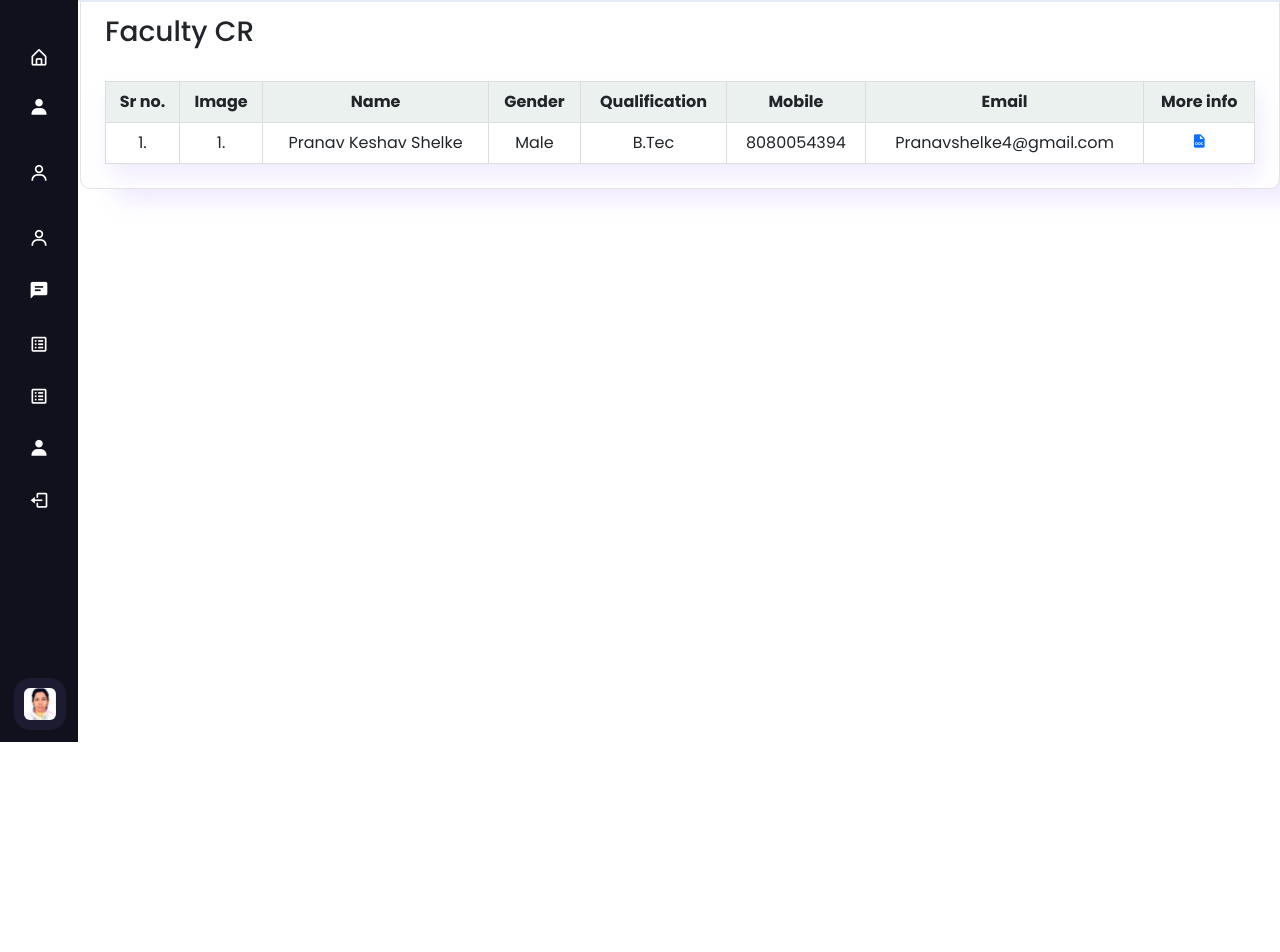
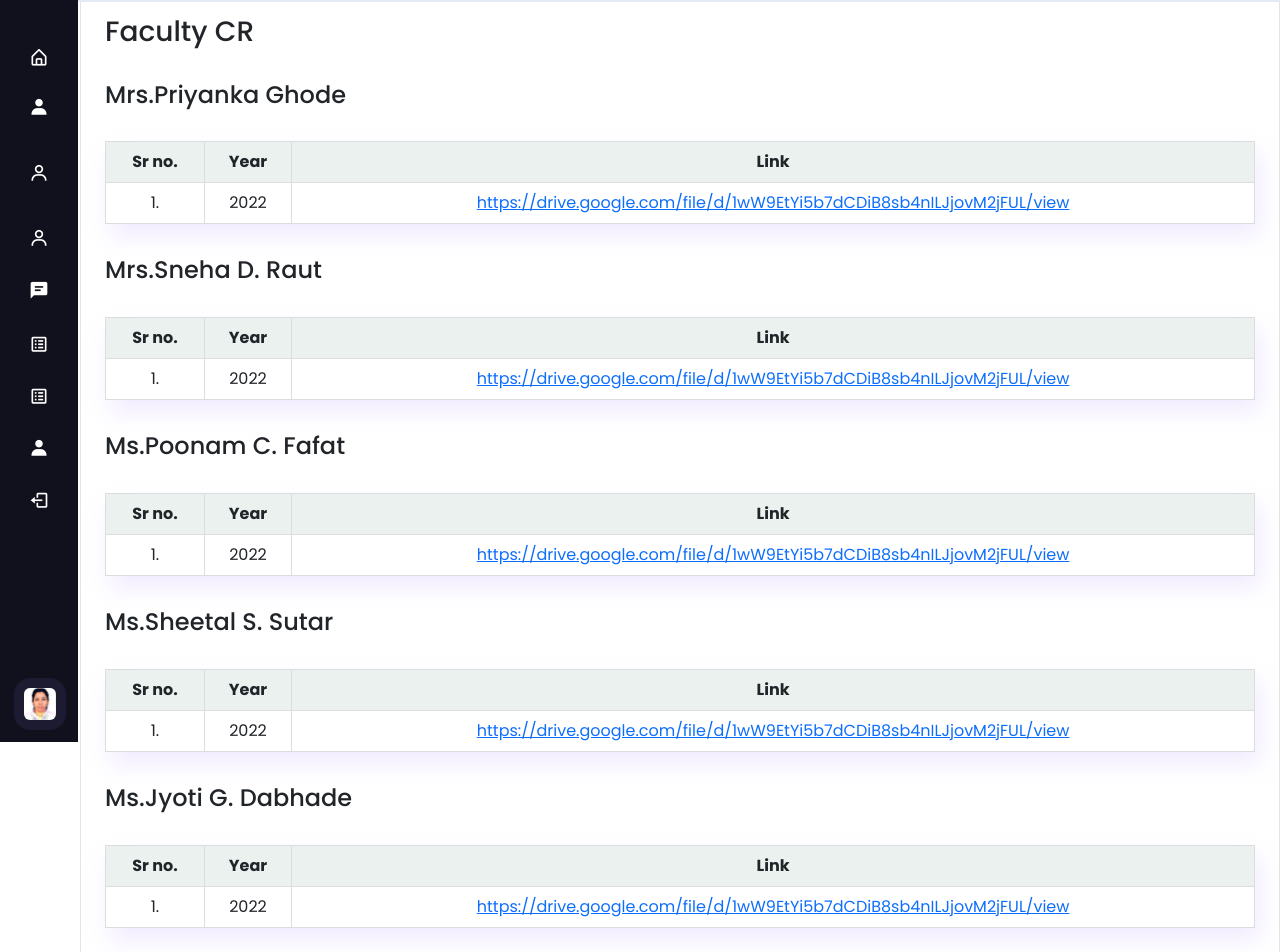
Before and after one commit to PranavShelke4/IT, a React (Create React App) app: page /Faculty-CR in a window 1280 px wide. Shown: the part 58-1010 px from the top of the page. Before the commit the page ends 800 px from the top, so only its background shows below. Built offline with nearby package versions, Linux system fonts and the light colour scheme.

Commit message:
HOD Faculte CR & Leave done

```diff
--- a/src/components/HOD/Dashboard/FacultyCR.js
+++ b/src/components/HOD/Dashboard/FacultyCR.js
@@ -1,6 +1,5 @@
-import React from 'react'
+import React from "react";
 import "./Facultys.css";
-import { Link } from "react-router-dom";
 
 
 function FacultyCR() {
@@ -10,29 +9,140 @@ function FacultyCR() {
         <div className="fideo">
           <h3 className="fidoh3">Faculty CR</h3>
 
+          <h4 className="fidoh3">Mrs.Priyanka Ghode</h4>
+
           <table>
             <tr>
               <th>Sr no.</th>
-                <th>Image</th>
-                <th>Name</th>
-                <th>Gender</th>
-                <th>Qualification</th>
-                <th>Mobile</th>
-                <th>Email</th>
-                <th>More info</th>
+              <th>Year</th>
+              <th>Link</th>
             </tr>
             <tr>
               <td>1.</td>
+              <td>2022</td>
+              <td>
+                <a
+                  href={
+                    "https://drive.google.com/file/d/1wW9EtYi5b7dCDiB8sb4nILJjovM2jFUL/view"
+                  }
+                >
+                  https://drive.google.com/file/d/1wW9EtYi5b7dCDiB8sb4nILJjovM2jFUL/view
+                </a>{" "}
+              </td>
+            </tr>
+          </table>
+
+          <h4 className="fidoh4">Mrs.Sneha D. Raut</h4>
+
+          <table>
+            <tr>
+              <th>Sr no.</th>
+              <th>Year</th>
+              <th>Link</th>
+            </tr>
+            <tr>
               <td>1.</td>
-                <td>Pranav Keshav Shelke</td>
-                <td>Male</td>
-                <td>B.Tec</td>
-                <td>8080054394</td>
-                <td>Pranavshelke4@gmail.com</td>
+              <td>2022</td>
               <td>
-                  <Link to="/">
-                    <i class="bx bxs-file-doc"></i>
-                  </Link>{" "}
+                <a
+                  href={
+                    "https://drive.google.com/file/d/1wW9EtYi5b7dCDiB8sb4nILJjovM2jFUL/view"
+                  }
+                >
+                  https://drive.google.com/file/d/1wW9EtYi5b7dCDiB8sb4nILJjovM2jFUL/view
+                </a>{" "}
+              </td>
+            </tr>
+          </table>
+
+          <h4 className="fidoh4">Ms.Poonam C. Fafat</h4>
+
+          <table>
+            <tr>
+              <th>Sr no.</th>
+              <th>Year</th>
+              <th>Link</th>
+            </tr>
+            <tr>
+              <td>1.</td>
+              <td>2022</td>
+              <td>
+                <a
+                  href={
+                    "https://drive.google.com/file/d/1wW9EtYi5b7dCDiB8sb4nILJjovM2jFUL/view"
+                  }
+                >
+                  https://drive.google.com/file/d/1wW9EtYi5b7dCDiB8sb4nILJjovM2jFUL/view
+                </a>{" "}
+              </td>
+            </tr>
+          </table>
+
+          <h4 className="fidoh4">Ms.Sheetal S. Sutar</h4>
+
+          <table>
+            <tr>
+              <th>Sr no.</th>
+              <th>Year</th>
+              <th>Link</th>
+            </tr>
+            <tr>
+              <td>1.</td>
+              <td>2022</td>
+              <td>
+                <a
+                  href={
+                    "https://drive.google.com/file/d/1wW9EtYi5b7dCDiB8sb4nILJjovM2jFUL/view"
+                  }
+                >
+                  https://drive.google.com/file/d/1wW9EtYi5b7dCDiB8sb4nILJjovM2jFUL/view
+                </a>{" "}
+              </td>
+            </tr>
+          </table>
+
+          <h4 className="fidoh4">Ms.Jyoti G. Dabhade</h4>
+
+          <table>
+            <tr>
+              <th>Sr no.</th>
+              <th>Year</th>
+              <th>Link</th>
+            </tr>
+            <tr>
+              <td>1.</td>
+              <td>2022</td>
+              <td>
+                <a
+                  href={
+                    "https://drive.google.com/file/d/1wW9EtYi5b7dCDiB8sb4nILJjovM2jFUL/view"
+                  }
+                >
+                  https://drive.google.com/file/d/1wW9EtYi5b7dCDiB8sb4nILJjovM2jFUL/view
+                </a>{" "}
+              </td>
+            </tr>
+          </table>
+
+          <h4 className="fidoh4">Mr.Yogesh Uttamrao Bodhe</h4>
+
+          <table>
+            <tr>
+              <th>Sr no.</th>
+              <th>Year</th>
+              <th>Link</th>
+            </tr>
+            <tr>
+              <td>1.</td>
+              <td>2022</td>
+              <td>
+                <a
+                  href={
+                    "https://drive.google.com/file/d/1wW9EtYi5b7dCDiB8sb4nILJjovM2jFUL/view"
+                  }
+                >
+                  https://drive.google.com/file/d/1wW9EtYi5b7dCDiB8sb4nILJjovM2jFUL/view
+                </a>{" "}
               </td>
             </tr>
           </table>
@@ -40,7 +150,7 @@ function FacultyCR() {
         </div>
       </div>
     </>
-  )
+  );
 }
 
-export default FacultyCR
+export default FacultyCR;
--- a/src/components/HOD/Dashboard/Facultys.css
+++ b/src/components/HOD/Dashboard/Facultys.css
@@ -1,13 +1,39 @@
-.facultysList{
+.LeavesHOD, .facultysCR, .facultysList{
     margin-left: 5rem;
     padding-top: 5rem;
 }
+
+
 .fidoh4{
     margin-top: 2rem;
     margin-bottom: 2rem;
 }
 
-.facultysCR{
-    margin-left: 5rem;
-    padding-top: 5rem;
+.AllowBTN{
+    width: 4rem;
+    height: auto;
+    color: black;
+    border-radius: 5px;
+    border-color: green;
+    position: static;
 }
+
+.AllowBTN:hover{
+    background-color: green;
+    color: white;
+}
+
+.DenyBTN{
+    width: 4rem;
+    height: auto;
+    color: black;
+    border-radius: 5px;
+    border-color: red;
+    position: static;
+    margin-left: .2rem;
+}
+
+.DenyBTN:hover{
+    background-color: red;
+    color: white;
+}
--- /dev/null
+++ b/src/components/HOD/Dashboard/LeavesHOD.js
@@ -0,0 +1,40 @@
+/* eslint-disable jsx-a11y/anchor-is-valid */
+import React from "react";
+import "./Facultys.css";
+
+function LeavesHOD() {
+  return (
+    <>
+      <div className="LeavesHOD">
+        <div className="fideo">
+          <h3 className="fidoh3">Faculty Leaves</h3>
+
+          <table>
+            <tr>
+              <th>Sr no.</th>
+              <th>Faculty Name</th>
+              <th>Leav From</th>
+              <th>Leav To</th>
+              <th>Leav Reason</th>
+              <th>Action</th>
+            </tr>
+
+            <tr>
+              <td>1.</td>
+              <td>Pranav Shelke</td>
+              <td>27-4-2022</td>
+              <td>12-12-2022</td>
+              <td>...</td>
+              <td>
+                <button className="AllowBTN">Allow</button> |
+                 <button className="DenyBTN">Deny</button>
+              </td>
+            </tr>
+          </table>
+        </div>
+      </div>
+    </>
+  );
+}
+
+export default LeavesHOD;
--- a/src/components/HOD/HODNavbar.js
+++ b/src/components/HOD/HODNavbar.js
@@ -93,7 +93,7 @@ function classTeacherNavbar() {
                 <Link to="/Faculty-CR">Faculty CR</Link>
               </li>
               <li>
-                <Link to="#">Leaves</Link>
+                <Link to="/Faculty-Leaves">Leaves</Link>
               </li>
             </ul>
           </li>
--- a/src/functions/routes.js
+++ b/src/functions/routes.js
@@ -7,6 +7,7 @@ import App from "../App";
 import HODDashbord from "../pages/HODPages/Dashboard"
 import FacultyDetails from "../pages/HODPages/FacultyDetails";
 import FacultyCR from "../pages/HODPages/FacultyCR";
+import Leaves from "../pages/HODPages/Leaves";
 
 // classTaecher Routes
 
@@ -61,6 +62,7 @@ const ConfigRoutes = () => {
         <Route path="/HOD-Dashbord" element={<HODDashbord />}></Route>
         <Route path="/Faculty-Details" element={<FacultyDetails />}></Route>
         <Route path="/Faculty-CR" element={<FacultyCR />}></Route>
+        <Route path="/Faculty-Leaves" element={<Leaves />}></Route>
 
       </Routes>
     </>
--- /dev/null
+++ b/src/pages/HODPages/Leaves.js
@@ -0,0 +1,14 @@
+import React from 'react'
+import HODNavbar from "../../components/HOD/HODNavbar"
+import LeavesHOD from '../../components/HOD/Dashboard/LeavesHOD'
+
+function Leaves() {
+  return (
+    <>
+      <HODNavbar />
+      <LeavesHOD />
+    </>
+  )
+}
+
+export default Leaves
```
Lines whose indentation alone changed are shown as unchanged.
